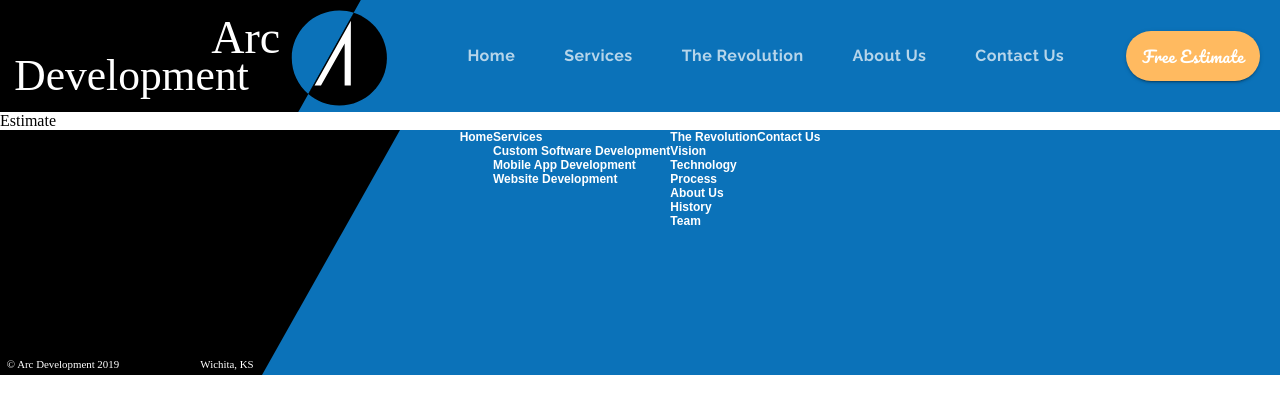
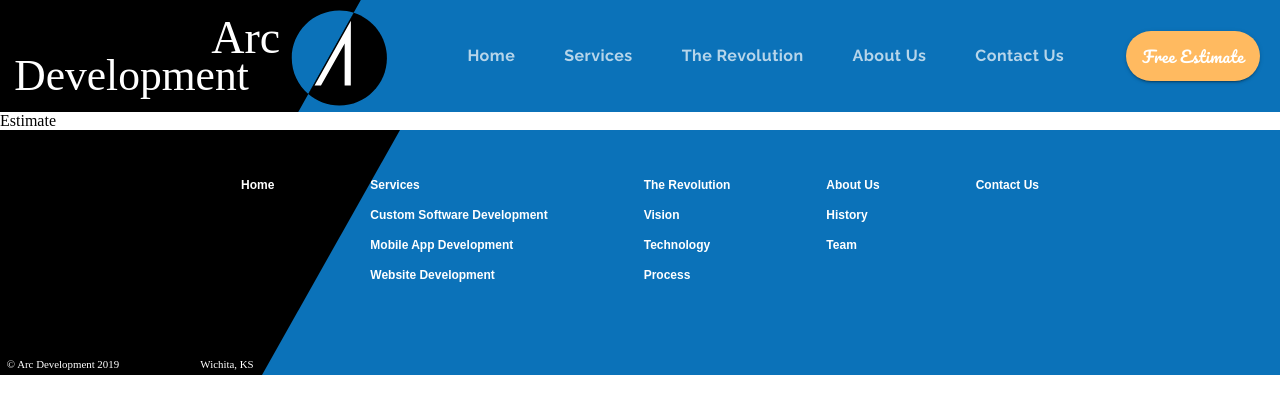
Before and after one commit to SepantaJoshani/Arc-Dev-Clone, a React (Create React App) app: page /estimate in a window 1280 px wide. Shown: the top 414 px of the page. Built offline with nearby package versions, Linux system fonts and the light colour scheme.

Commit message:
disappearing the footer links in md down and fixing navigate links

```diff
--- a/src/App.js
+++ b/src/App.js
@@ -4,12 +4,18 @@ import { theme } from "./components/ui/Theme";
 import { BrowserRouter, Route, Switch } from "react-router-dom";
 import Home from "./pages/Home";
 import Footer from "./components/ui/Footer";
+import { useState } from "react";
 
 function App() {
+
+  const [selectedIndex, setSelectedIndex] = useState(0);
+  const [value, setValue] = useState(0);
+
+
   return (
     <ThemeProvider theme={theme}>
       <BrowserRouter>
-        <Header />
+        <Header value={value} setValue={setValue} selectedIndex={selectedIndex} setSelectedIndex={setSelectedIndex} />
         <Switch>
           <Route exact path="/" component={Home} />
           <Route exact path="/services" component={() => <div>Services</div>} />
@@ -33,7 +39,7 @@ function App() {
           <Route exact path="/contact" component={() => <div>Contact</div>} />
           <Route exact path="/estimate" component={() => <div>Estimate</div>} />
         </Switch>
-        <Footer/>
+        <Footer value={value} setValue={setValue} selectedIndex={selectedIndex} setSelectedIndex={setSelectedIndex}/>
       </BrowserRouter>
     </ThemeProvider>
   );
--- a/src/components/ui/Footer.js
+++ b/src/components/ui/Footer.js
@@ -1,6 +1,7 @@
-import { Grid } from "@material-ui/core";
+import { Grid, Hidden } from "@material-ui/core";
 import { makeStyles } from "@material-ui/styles";
 import React from "react";
+import { Link } from "react-router-dom";
 import footerAdornment from "../../assets/Footer Adornment.svg";
 
 const useStyles = makeStyles((theme) => ({
@@ -29,73 +30,168 @@ const useStyles = makeStyles((theme) => ({
     fontSize: "0.75rem",
     fontWeight: "bold",
   },
+  gridItem: {
+    margin: "3rem",
+  },
 }));
 
-const Footer = () => {
+const Footer = ({ value, setValue, selectedIndex, setSelectedIndex }) => {
   const classes = useStyles();
   return (
     <footer className={classes.footer}>
+   <Hidden mdDown>
    <Grid container justify="center" className={classes.mainContainer}>
-        <Grid item>
-          <Grid container direction="column">
-            <Grid item className={classes.link}>
+        <Grid item className={classes.gridItem}>
+          <Grid container direction="column" spacing={2}>
+            <Grid
+              item
+              component={Link}
+              to="/"
+              onClick={() => setValue(0)}
+              className={classes.link}
+            >
               Home
             </Grid>
           </Grid>
         </Grid>
-        <Grid item>
-          <Grid container direction="column">
-            <Grid item className={classes.link}>
+        <Grid item className={classes.gridItem}>
+          <Grid container direction="column" spacing={2}>
+            <Grid
+              item
+              component={Link}
+              to="/services"
+              onClick={() => {
+                setValue(1);
+                setSelectedIndex(0);
+              }}
+              className={classes.link}
+            >
               Services
             </Grid>
-            <Grid item className={classes.link}>
+            <Grid
+              item
+              component={Link}
+              to="/customsoftware"
+              onClick={() => {
+                setValue(1);
+                setSelectedIndex(1);
+              }}
+              className={classes.link}
+            >
               Custom Software Development
             </Grid>
-            <Grid item className={classes.link}>
+            <Grid
+              item
+              component={Link}
+              to="/mobileapps"
+              onClick={() => {
+                setValue(1);
+                setSelectedIndex(2);
+              }}
+              className={classes.link}
+            >
               Mobile App Development
             </Grid>
-            <Grid item className={classes.link}>
+            <Grid
+              item
+              component={Link}
+              to="/websites"
+              onClick={() => {
+                setValue(1);
+                setSelectedIndex(3);
+              }}
+              className={classes.link}
+            >
               Website Development
             </Grid>
           </Grid>
         </Grid>
-        <Grid item>
-          <Grid container direction="column">
-            <Grid item className={classes.link}>
+        <Grid item className={classes.gridItem}>
+          <Grid container direction="column" spacing={2}>
+            <Grid
+              item
+              component={Link}
+              to="/revolution"
+              onClick={() => setValue(2)}
+              className={classes.link}
+            >
               The Revolution
             </Grid>
-            <Grid item className={classes.link}>
+            <Grid
+              item
+              component={Link}
+              to="/revolution"
+              onClick={() => setValue(2)}
+              className={classes.link}
+            >
               Vision
             </Grid>
-            <Grid item className={classes.link}>
+            <Grid
+              item
+              component={Link}
+              to="/revolution"
+              onClick={() => setValue(2)}
+              className={classes.link}
+            >
               Technology
             </Grid>
-            <Grid item className={classes.link}>
+            <Grid
+              item
+              component={Link}
+              to="/revolution"
+              onClick={() => setValue(2)}
+              className={classes.link}
+            >
               Process
             </Grid>
           </Grid>
-          <Grid item>
-            <Grid container direction="column">
-              <Grid item className={classes.link}>
+        </Grid>
+        <Grid item className={classes.gridItem}>
+          <Grid container direction="column" spacing={2}>
+            <Grid
+              item
+              component={Link}
+              to="/about"
+              onClick={() => setValue(3)}
+              className={classes.link}
+            >
               About Us
             </Grid>
-              <Grid item className={classes.link}>
+            <Grid
+              item
+              component={Link}
+              to="/about"
+              onClick={() => setValue(3)}
+              className={classes.link}
+            >
               History
             </Grid>
-              <Grid item className={classes.link}>
+            <Grid
+              item
+              component={Link}
+              to="/about"
+              onClick={() => setValue(3)}
+              className={classes.link}
+            >
               Team
             </Grid>
           </Grid>
         </Grid>
-        </Grid>
-        <Grid item>
-          <Grid container direction="column">
-            <Grid item className={classes.link}>
+        <Grid item className={classes.gridItem}>
+          <Grid container direction="column" spacing={2}>
+            <Grid
+              item
+              component={Link}
+              to="/contact"
+              onClick={() => setValue(4)}
+              className={classes.link}
+            >
               Contact Us
             </Grid>
           </Grid>
         </Grid>
       </Grid>
+    </Hidden>
       <img
         src={footerAdornment}
         alt="black decorative"
--- a/src/components/ui/Header.js
+++ b/src/components/ui/Header.js
@@ -129,17 +129,17 @@ const useStyles = makeStyles((theme) => ({
   }
 }));
 
-const Header = () => {
+const Header = ({value,setValue,selectedIndex,setSelectedIndex}) => {
   const classes = useStyles();
   const theme = useTheme();
   const iOS = process.browser && /iPad|iPhone|iPod/.test(navigator.userAgent);
   const matches = useMediaQuery(theme.breakpoints.down("md"));
 
   const [openDrawer, setOpenDrawer] = useState(false);
-  const [value, setValue] = useState(0);
+
   const [anchorEl, setAnchorEl] = useState(null);
   const [openMenu, setOpenMenu] = useState(false);
-  const [selectedIndex, setSelectedIndex] = useState(0);
+
 
   const handleChange = (e, newValue) => {
     setValue(newValue);
@@ -221,7 +221,7 @@ const Header = () => {
           break;
       }
     });
-  }, [value, menuOptions, selectedIndex, routes]);
+  }, [value, menuOptions, selectedIndex, routes,setValue,setSelectedIndex]);
 
   const tabs = (
     <Fragment>
```
Lines whose indentation alone changed are shown as unchanged.
